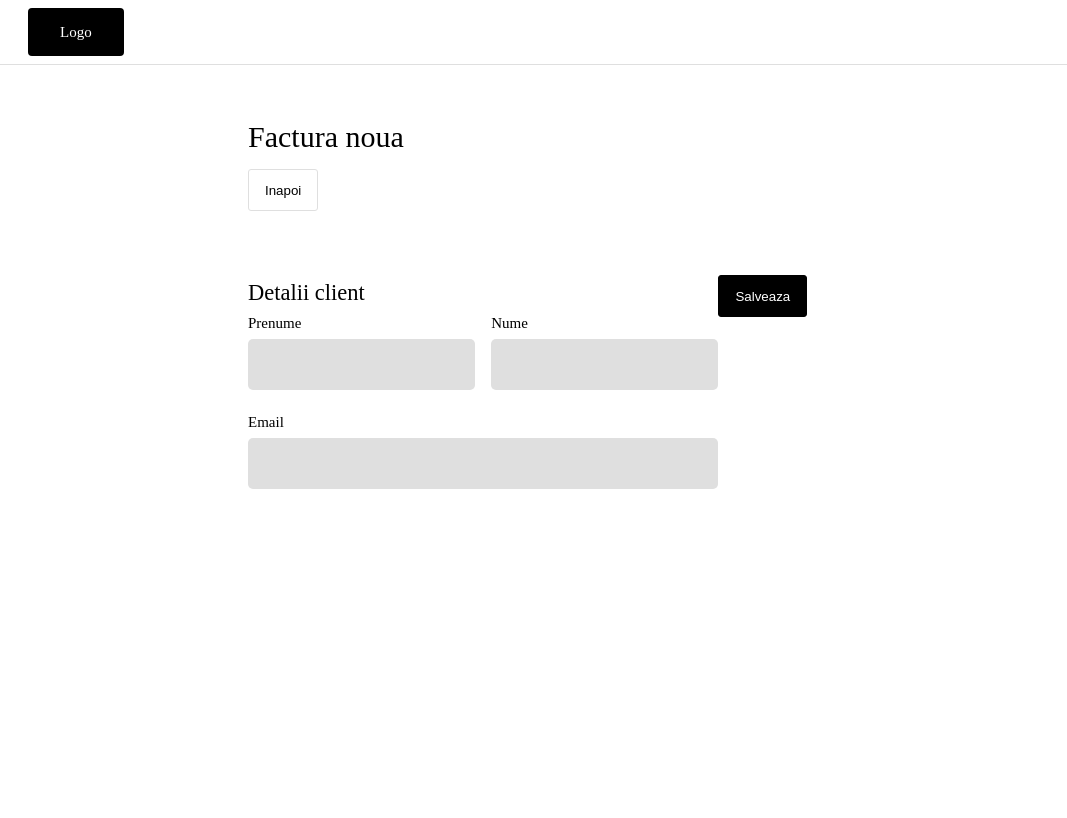
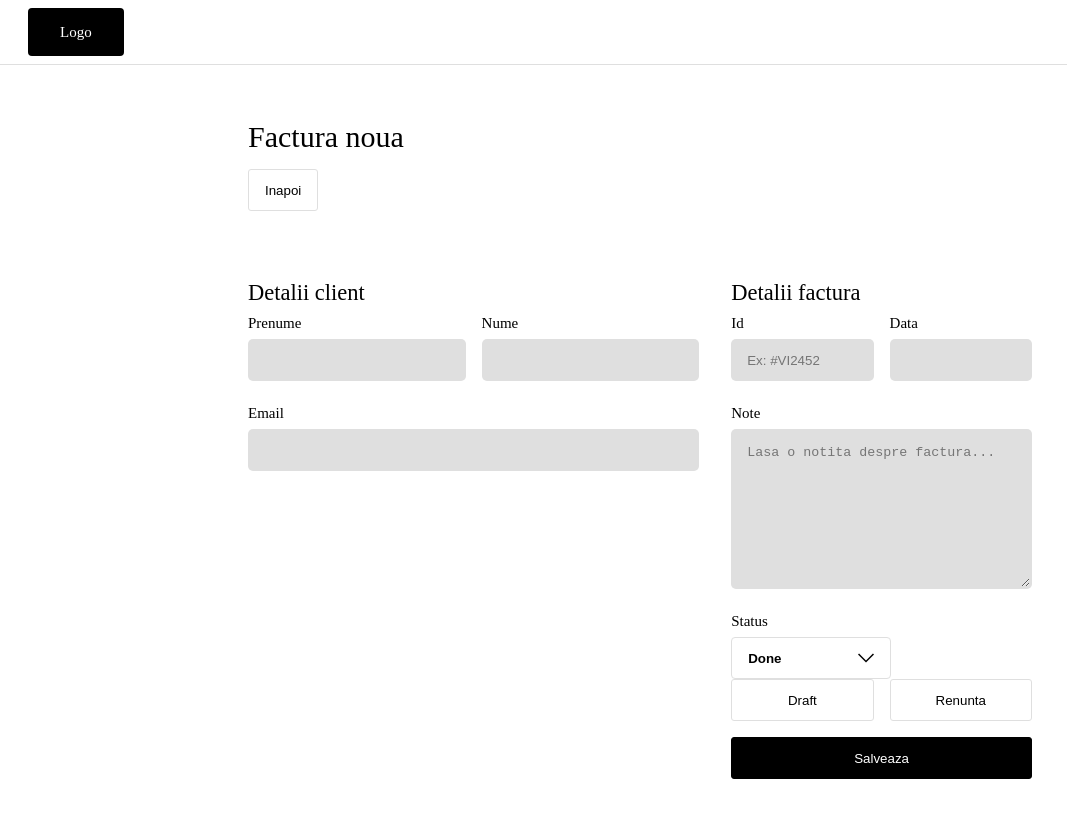
Before and after one commit to MariusHor/invoices, a Vue app: page /invoices/create in a window 1280 px wide. Shown: the top 818 px of the page, without its empty margins (0-1067 px from the left). Built offline with nearby package versions, Linux system fonts and the light colour scheme.

Commit message:
feat(create-form): add invoice details inputs and form action buttons

```diff
--- a/src/App.vue
+++ b/src/App.vue
@@ -4,16 +4,13 @@ import NavBar from '@/components/NavBar.vue'
 
 <template>
   <NavBar />
-  <main class="container">
+  <main class="flex-column">
     <router-view></router-view>
   </main>
 </template>
 
-<style scoped lang="sass">
-main
-  padding: 3rem
-  max-width: 55rem
-  height: 100%
+<style lang="sass">
+.flex-column
   display: flex
   flex-direction: column
 </style>
--- a/src/assets/main.scss
+++ b/src/assets/main.scss
@@ -5,6 +5,13 @@
   height: 100%;
   display: flex;
   flex-direction: column;
+}
+
+main {
+  padding: 3rem;
+  max-width: 55rem;
+  height: 100%;
+  margin: 0 auto;
 }
 
 .container {
--- a/src/components/InvoiceForm.vue
+++ b/src/components/InvoiceForm.vue
@@ -1,36 +1,110 @@
 <script setup>
-import { Form } from 'vee-validate'
+import { ref } from 'vue'
+import { Form, Field } from 'vee-validate'
 import * as Yup from 'yup'
-import { FormField, IconButton } from './UI'
+import { FormField, IconButton, SelectDropdown } from './UI'
+import { INVOICE_STATE_OPTIONS } from '@/helpers'
+
+const currentInvoiceState = ref(INVOICE_STATE_OPTIONS[0])
 
 const schema = Yup.object().shape({
   firstName: Yup.string().required('Prenumele este obligatoriu'),
   lastName: Yup.string().required('Numele este obligatoriu'),
-  email: Yup.string().email().required('Emailul este obligatoriu')
+  email: Yup.string().email().required('Emailul este obligatoriu'),
+  id: Yup.string().required('Id-ul este obligatoriu'),
+  notes: Yup.string()
 })
 </script>
 
 <template>
-  <Form :validation-schema="schema" class="form">
-    <div>
+  <Form :validation-schema="schema" class="form" @submit="() => console.log('submitted')">
+    <div class="form__client-details">
       <h2>Detalii client</h2>
-      <div class="form__client-name">
+      <div class="grid-group">
         <FormField :name="'firstName'" :label="'Prenume'" />
         <FormField :name="'lastName'" :label="'Nume'" />
       </div>
       <FormField :name="'email'" :label="'Email'" :type="'email'" />
     </div>
-    <div>
-      <IconButton :text="'Salveaza'" :variant="'dark'" />
+    <div class="form__invoice-details flex-column">
+      <div>
+        <h2>Detalii factura</h2>
+        <div class="grid-group">
+          <FormField :name="'id'" :label="'Id'" :placeholder="'Ex: #VI2452'" />
+          <FormField :name="'data'" :label="'Data'" />
+        </div>
+        <div class="form__invoice-notes flex-column">
+          <Field v-slot="{ field }" name="notes">
+            <label for="notes">Note</label>
+            <textarea
+              v-bind="field"
+              id="notes"
+              placeholder="Lasa o notita despre factura..."
+            ></textarea>
+          </Field>
+        </div>
+        <div class="form__invoice-status flex-column">
+          <label>Status</label>
+          <SelectDropdown
+            :options="INVOICE_STATE_OPTIONS"
+            :current-selected-option="currentInvoiceState"
+            @setCurrentSelectedOption="(option) => (currentInvoiceState = option)"
+          />
+        </div>
+      </div>
+      <div class="form__actions flex-column">
+        <div>
+          <IconButton :text="'Draft'" :variant="'light'" :width="'full'" />
+          <IconButton
+            :text="'Renunta'"
+            :variant="'light'"
+            :width="'full'"
+            @handleClick="$router.back()"
+          />
+        </div>
+        <IconButton :text="'Salveaza'" :variant="'dark'" :width="'full'" :type="'submit'" />
+      </div>
     </div>
   </Form>
 </template>
 
 <style scoped lang="sass">
+textarea
+    border-radius: 5px
+    border: 2px solid transparent
+    padding: 0.875rem
+    outline: none
+    width: 100%
+    height: 10rem
+    background-color: var(--clr-light-grey)
+
+label
+    margin-bottom: 4px
+
+.grid-group
+    display: flex
+    gap: 1rem
+
 .form
     display: grid
     grid-template-columns: 3fr 2fr
-    &__client-name
-        display: flex
+    gap: 2rem
+    height: 100%
+    max-height: 35rem
+
+    &__invoice-details
+        justify-content: space-between
+
+    &__invoice-status
+        max-width: 142px
+
+    &__invoice-notes
+        margin-bottom: 20px
+
+    &__actions
         gap: 1rem
+
+        div
+            display: flex
+            gap: 1rem
 </style>
--- a/src/components/InvoicesTable.vue
+++ b/src/components/InvoicesTable.vue
@@ -23,7 +23,7 @@ function toggleExpandInvoice(id) {
 </script>
 
 <template>
-  <div class="table-wrapper">
+  <div class="table-wrapper flex-column">
     <table aria-label="Table of invoices">
       <thead>
         <tr>
@@ -69,8 +69,6 @@ function toggleExpandInvoice(id) {
 .table-wrapper
   width: fit-content
   height: 100%
-  display: flex
-  flex-direction: column
   justify-content: space-between
 
 table
--- a/src/components/UI/FormField.vue
+++ b/src/components/UI/FormField.vue
@@ -78,9 +78,10 @@ const {
   &__input
         border-radius: 5px
         border: 2px solid transparent
-        padding: 1rem 0.875rem
+        padding: 0 0.875rem
         outline: none
         background-color: var(--clr-light-grey)
+        height: 42px
         width: 100%
 
         &:focus
--- a/src/components/UI/IconButton.vue
+++ b/src/components/UI/IconButton.vue
@@ -1,6 +1,6 @@
 <script setup>
 import { computed } from 'vue'
-const { text, variant, isLink, to } = defineProps({
+const { text, variant, isLink, to, width, type } = defineProps({
   text: {
     type: String,
     required: true
@@ -9,16 +9,24 @@ const { text, variant, isLink, to } = defineProps({
     type: String,
     default: 'light'
   },
+  width: {
+    type: String,
+    default: 'fit'
+  },
   isLink: {
     type: Boolean,
     default: false
+  },
+  type: {
+    type: String,
+    default: 'button'
   },
   to: String
 })
 
 const emit = defineEmits(['handleClick'])
 
-const variantClass = computed(() => `button--${variant}`)
+const variantClass = computed(() => `button--${variant} ${width}`)
 </script>
 
 <template>
@@ -26,7 +34,7 @@ const variantClass = computed(() => `button--${variant}`)
     v-if="!isLink"
     class="button"
     :class="variantClass"
-    type="button"
+    :type="type"
     @click="emit('handleClick')"
   >
     <slot name="start"></slot>
@@ -44,11 +52,11 @@ const variantClass = computed(() => `button--${variant}`)
 .button
     border-radius: 3px
     height: 42px
-    width: fit-content
     padding: 0.5rem 1rem
     display: flex
     align-items: center
     gap: 0.5rem
+    justify-content: center
 
     &--light
         border: solid 1px var(--clr-light-grey)
@@ -58,4 +66,10 @@ const variantClass = computed(() => `button--${variant}`)
         border: solid 1px var(--clr-black)
         background: var(--clr-black)
         color: white
+
+    &.fit
+      width: fit-content
+
+    &.full
+      width: 100%
 </style>
--- a/src/components/UI/SelectDropdown.vue
+++ b/src/components/UI/SelectDropdown.vue
@@ -90,5 +90,5 @@ onClickOutside(target, () => (currentDropdownState.value = DROPDOWN_STATES[0]))
 
       button
         width: 100%
-        padding: 0.5rem 0
+        height: 42px
 </style>
--- a/src/helpers/constants.js
+++ b/src/helpers/constants.js
@@ -1,4 +1,5 @@
 export const TABLE_HEADINGS = ['Id', 'Client', 'Data', 'Total', 'Status']
 export const SORTING_OPTIONS = ['Cele mai noi', 'Cele mai vechi', 'Suma mai mare', 'Suma mai mica']
+export const INVOICE_STATE_OPTIONS = ['Done', 'Pending']
 export const DROPDOWN_STATES = ['closed', 'open']
 export const MAX_INV_PER_PAGE = 1
--- a/src/helpers/index.js
+++ b/src/helpers/index.js
@@ -1,2 +1,8 @@
-export { TABLE_HEADINGS, SORTING_OPTIONS, DROPDOWN_STATES, MAX_INV_PER_PAGE } from './constants'
+export {
+  TABLE_HEADINGS,
+  SORTING_OPTIONS,
+  DROPDOWN_STATES,
+  MAX_INV_PER_PAGE,
+  INVOICE_STATE_OPTIONS
+} from './constants'
 export { compareStringDates } from './utils'
--- a/src/layouts/AppLayout.vue
+++ b/src/layouts/AppLayout.vue
@@ -11,11 +11,11 @@ defineProps({
 </script>
 
 <template>
-  <div class="section-header">
+  <div class="section-header flex-column">
     <h1>{{ headerText }}</h1>
     <IconButton v-if="hasNavigateBackBtn" @handleClick="$router.back()" :text="'Inapoi'" />
   </div>
-  <div class="section-content">
+  <div class="section-content flex-column">
     <slot name="content"></slot>
   </div>
 </template>
@@ -23,13 +23,9 @@ defineProps({
 <style scoped lang="sass">
 .section-header
   margin-bottom: 4rem
-  display: flex
-  flex-direction: column
   gap: 0.5rem
 
 .section-content
-  display: flex
-  flex-direction: column
   gap: 1.575rem
   height: 100%
 </style>
```
Also changed, not shown: src/components/NavigateBackBtn.vue (added, +7 -0 lines).
